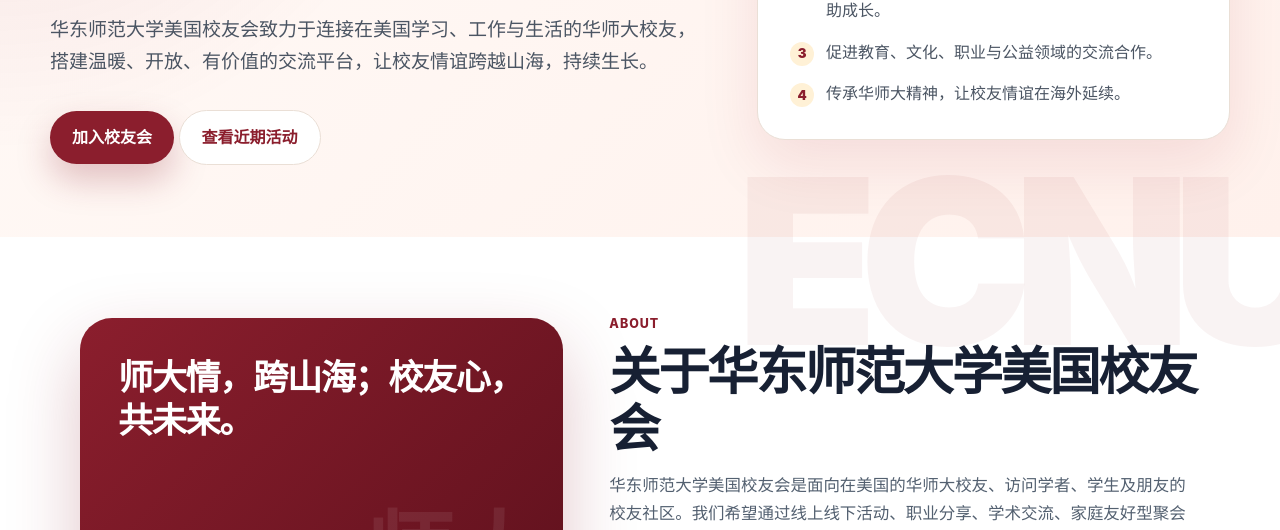
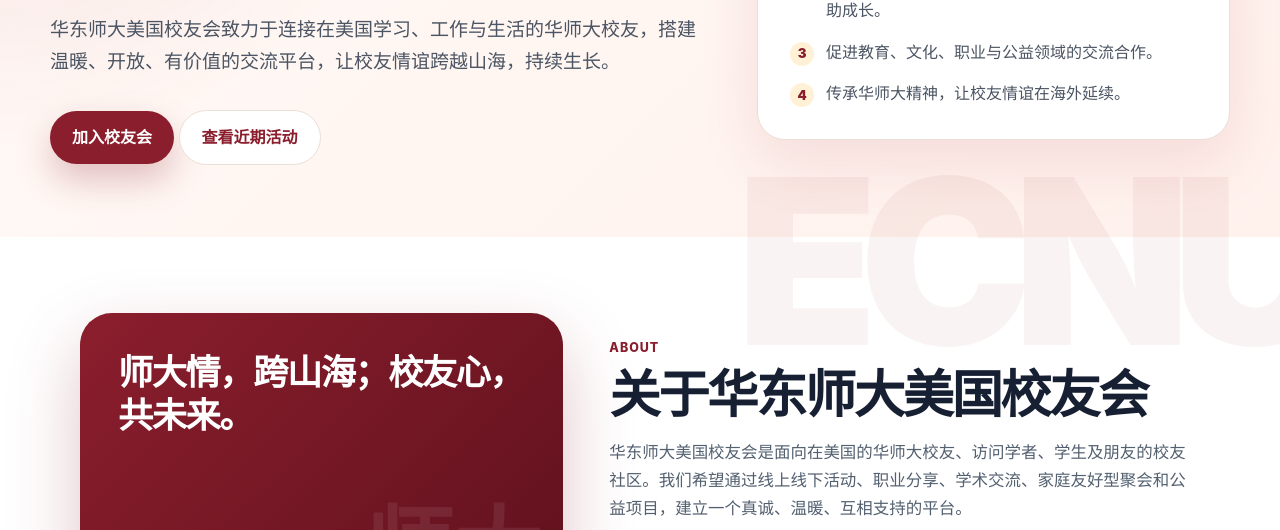
Before and after one commit to ECNU-Alumni-USA/ecnu-alumni-usa.github.io, a plain HTML site: page index.html in a window 1280 px wide. Shown: the part 422-952 px from the top of the page. Drawn offline with Linux system fonts and the light colour scheme.

Commit message:
Update index.html

```diff
--- a/index.html
+++ b/index.html
@@ -639,7 +639,7 @@
           <div class="eyebrow">连接 · 互助 · 成长 · 传承</div>
           <h1>连接在美国的华师大人</h1>
           <p>
-            华东师范大学美国校友会致力于连接在美国学习、工作与生活的华师大校友，搭建温暖、开放、有价值的交流平台，让校友情谊跨越山海，持续生长。
+            华东师大美国校友会致力于连接在美国学习、工作与生活的华师大校友，搭建温暖、开放、有价值的交流平台，让校友情谊跨越山海，持续生长。
           </p>
           <div class="buttons">
             <a class="btn btn-primary" href="#contact">加入校友会</a>
@@ -668,9 +668,9 @@
 
         <div class="about-text">
           <div class="kicker">About</div>
-          <h2>关于华东师范大学美国校友会</h2>
+          <h2>关于华东师大美国校友会</h2>
           <p>
-            华东师范大学美国校友会是面向在美国的华师大校友、访问学者、学生及朋友的校友社区。我们希望通过线上线下活动、职业分享、学术交流、家庭友好型聚会和公益项目，建立一个真诚、温暖、互相支持的平台。
+            华东师大美国校友会是面向在美国的华师大校友、访问学者、学生及朋友的校友社区。我们希望通过线上线下活动、职业分享、学术交流、家庭友好型聚会和公益项目，建立一个真诚、温暖、互相支持的平台。
           </p>
           <p>
             不论你是刚到美国的新同学，正在探索职业发展的年轻校友，已经在行业中深耕多年的专业人士，还是关心母校发展的朋友，我们都欢迎你加入这个社区。
@@ -774,7 +774,7 @@
   </main>
 
   <footer>
-    <p><strong>华东师范大学美国校友会</strong> · ECNU Alumni Association USA</p>
+    <p><strong>华东师大美国校友会</strong> · ECNU Alumni Association in America</p>
     <p>© 2026 ECNU Alumni USA. All rights reserved.</p>
   </footer>
 </body>
```
